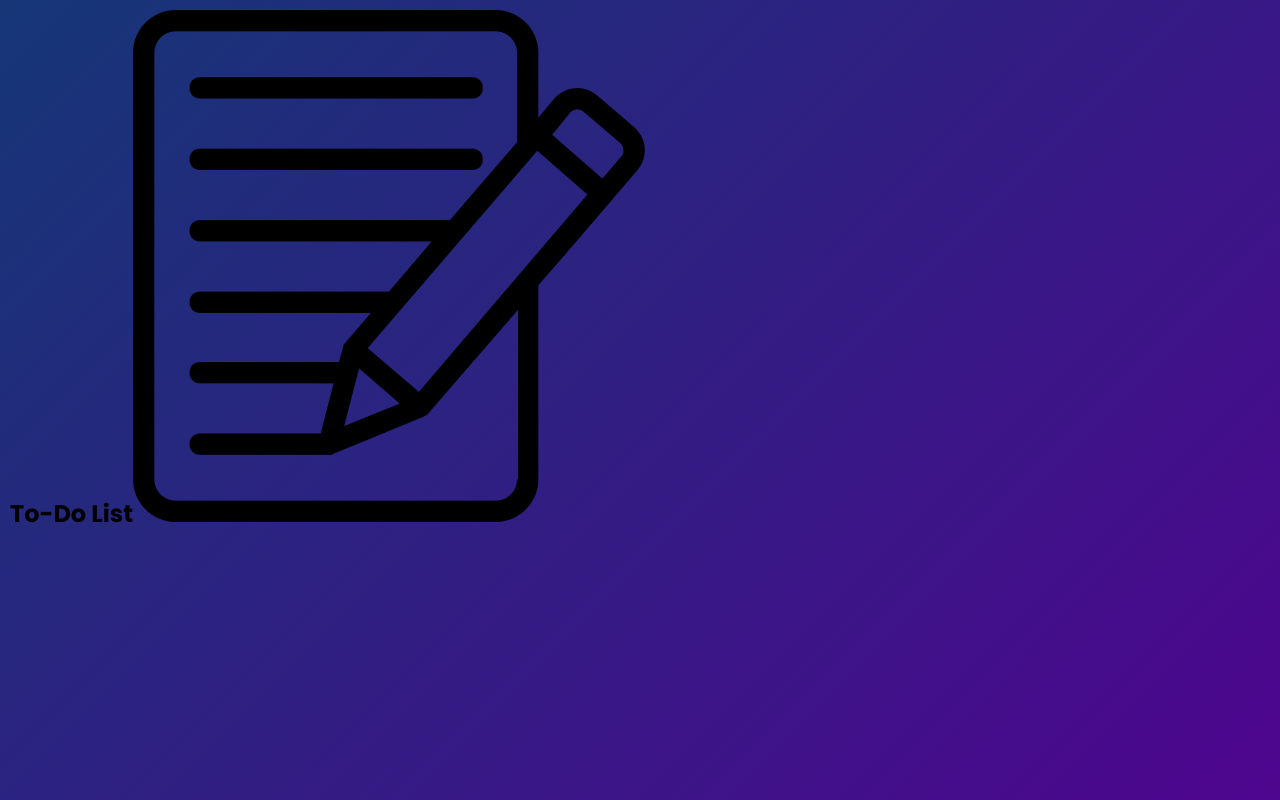
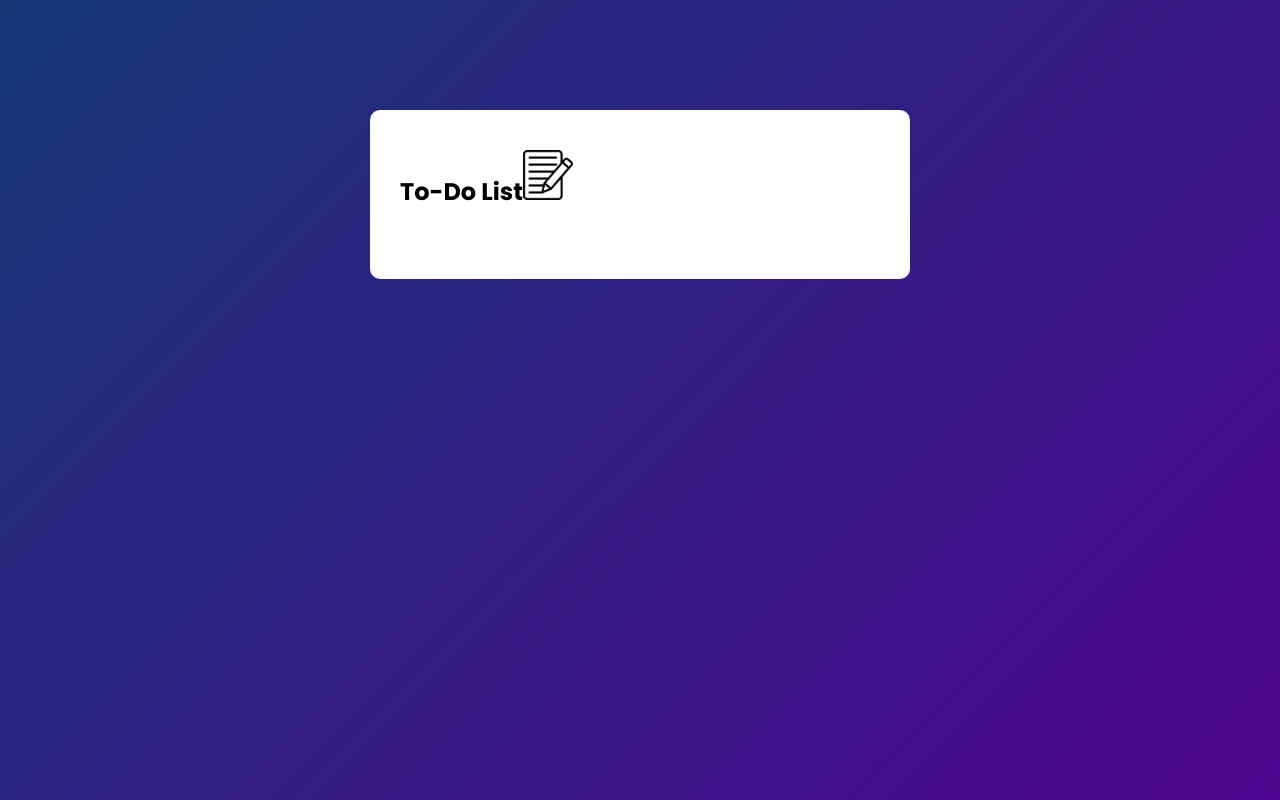
Before and after one commit to Shouvanik21/To_Do_List_App, a plain HTML site: page index.html in a window 1280 px wide. Drawn offline with Linux system fonts and the light colour scheme; a web font is replaced by a local one.

Commit message:
updated commit

```diff
--- a/style.css
+++ b/style.css
@@ -12,3 +12,18 @@
     background: linear-gradient(135deg,#153677,#4e058f);
     padding: 10px;
 }
+
+img{
+    height: 50px;
+    width: 50px;
+}
+
+.to-do-app{
+    width: 100%;
+    max-width: 540px;
+    background: #fff;
+    margin: 100px auto 20px;
+    padding: 40px 30px 70px;
+    border-radius: 10px;
+
+}
```
